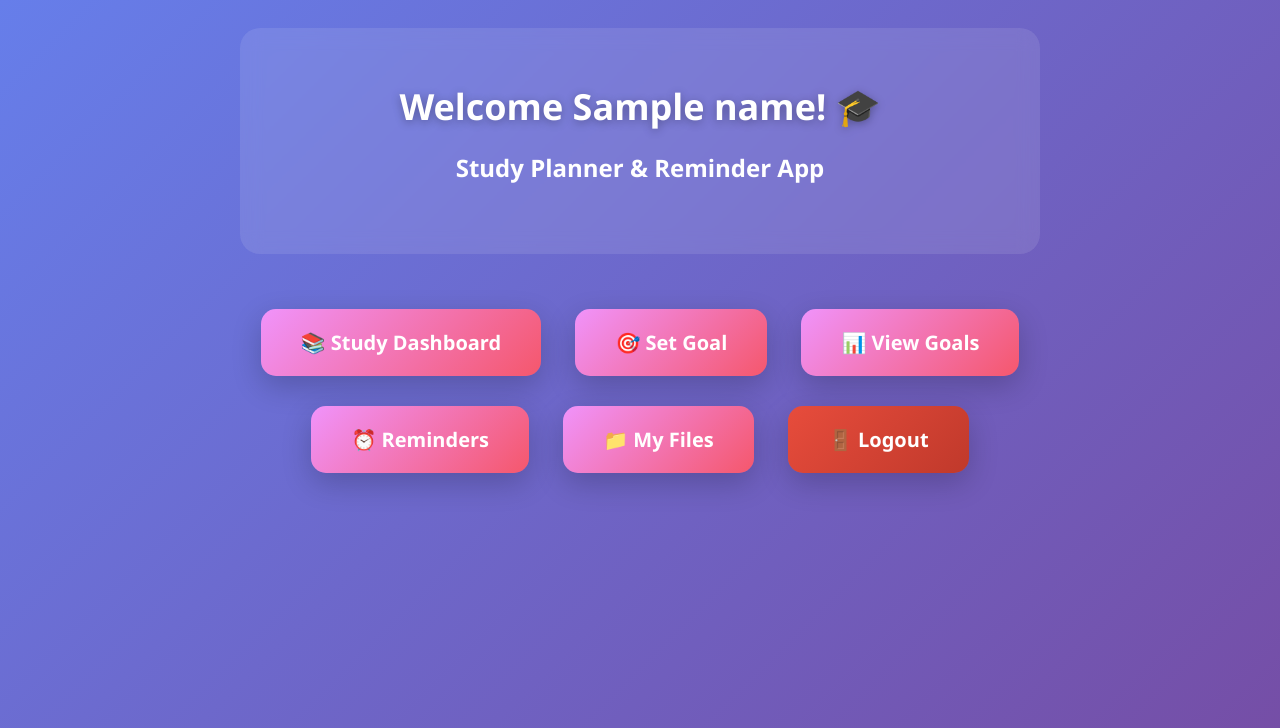
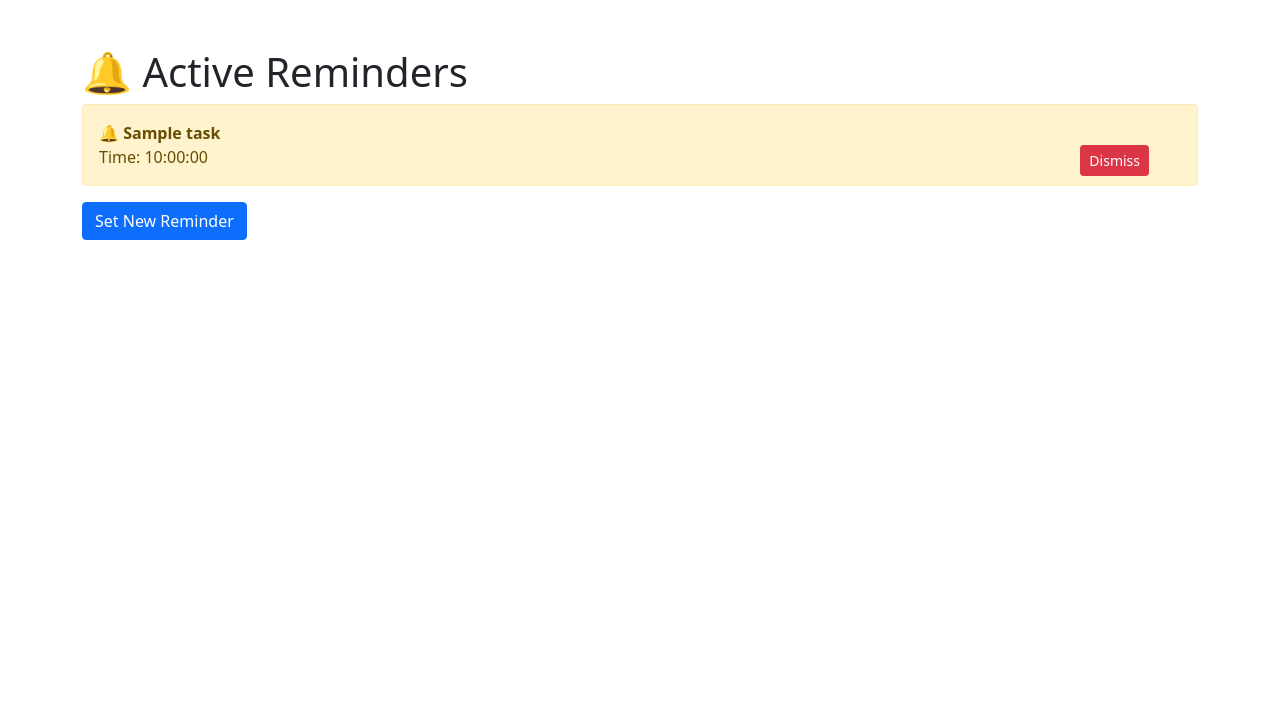
Before and after one commit to priyyaa1103-netizen/study-planner-final, a Flask app: template templates/dashboard.html in a window 1280 px wide. Shown: the top 728 px of the page. After the commit the page ends 240 px from the top, so only its background shows below. Run offline with Flask 3, Linux system fonts and the light colour scheme; the template is opened without the code that fills it: most values are stand-ins (such as "Sample title", 1, 10 or a date in 2020); data that the repository does not hold is empty; parts of the project's set-up code (start-up, migrations or seed data) failed here and were passed over.

Commit message:
Update dashboard.html

```diff
--- a/templates/dashboard.html
+++ b/templates/dashboard.html
@@ -1,16 +1,24 @@
-{% extends "base.html" %}
-{% block title %}Dashboard{% endblock %}
-{% block content %}
-<div class="container">
-    <div class="welcome">
-        <h1>Welcome {{name}}! 🎓</h1>
-        <h2>Study Planner & Reminder App</h2>
-    </div>
-    <a href="/study" class="btn">📚 Study Dashboard</a>
-    <a href="/goals" class="btn">🎯 Set Goal</a>
-    <a href="/view-goals" class="btn">📊 View Goals</a>
-    <a href="/reminders" class="btn">⏰ Reminders</a>  <!-- ✅ Added -->
-    <a href="/myfiles" class="btn">📁 My Files</a>     <!-- ✅ Added -->
-    <a href="/logout" class="btn" style="background:linear-gradient(135deg,#e74c3c,#c0392b)">🚪 Logout</a>
-</div>
-{% endblock %}
+<!DOCTYPE html>
+<html>
+<head>
+    <title>Dashboard</title>
+    <link href="https://cdn.jsdelivr.net/npm/bootstrap@5.1.3/dist/css/bootstrap.min.css" rel="stylesheet">
+</head>
+<body class="container mt-5">
+    <h1>🔔 Active Reminders</h1>
+
+    {% if pending %}
+        {% for reminder in pending %}
+        <div class="alert alert-warning alert-dismissible fade show" role="alert">
+            <strong>🔔 {{ reminder.task }}</strong>
+            <br>Time: {{ reminder.trigger_time.strftime('%H:%M:%S') }}
+            <a href="/dismiss/{{ reminder.id }}" class="btn btn-danger btn-sm float-end">Dismiss</a>
+        </div>
+        {% endfor %}
+    {% else %}
+        <div class="alert alert-info">No active reminders</div>
+    {% endif %}
+
+    <a href="/" class="btn btn-primary">Set New Reminder</a>
+</body>
+</html>
```
